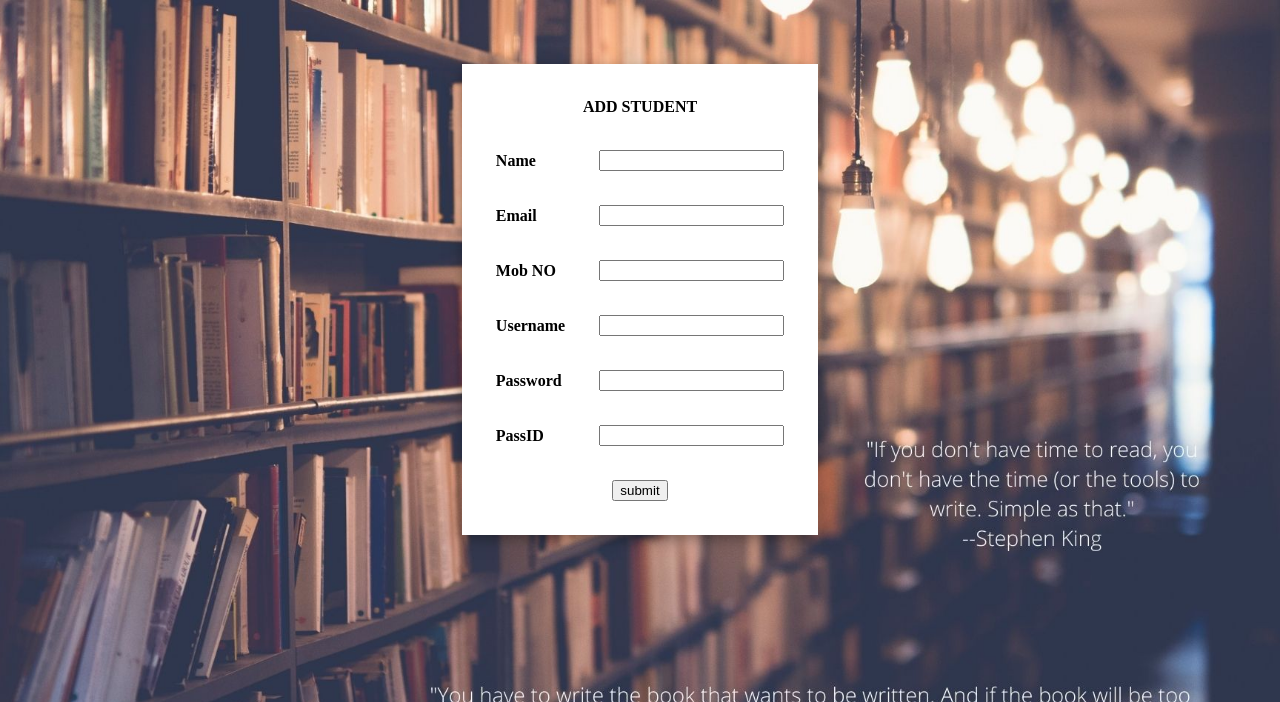
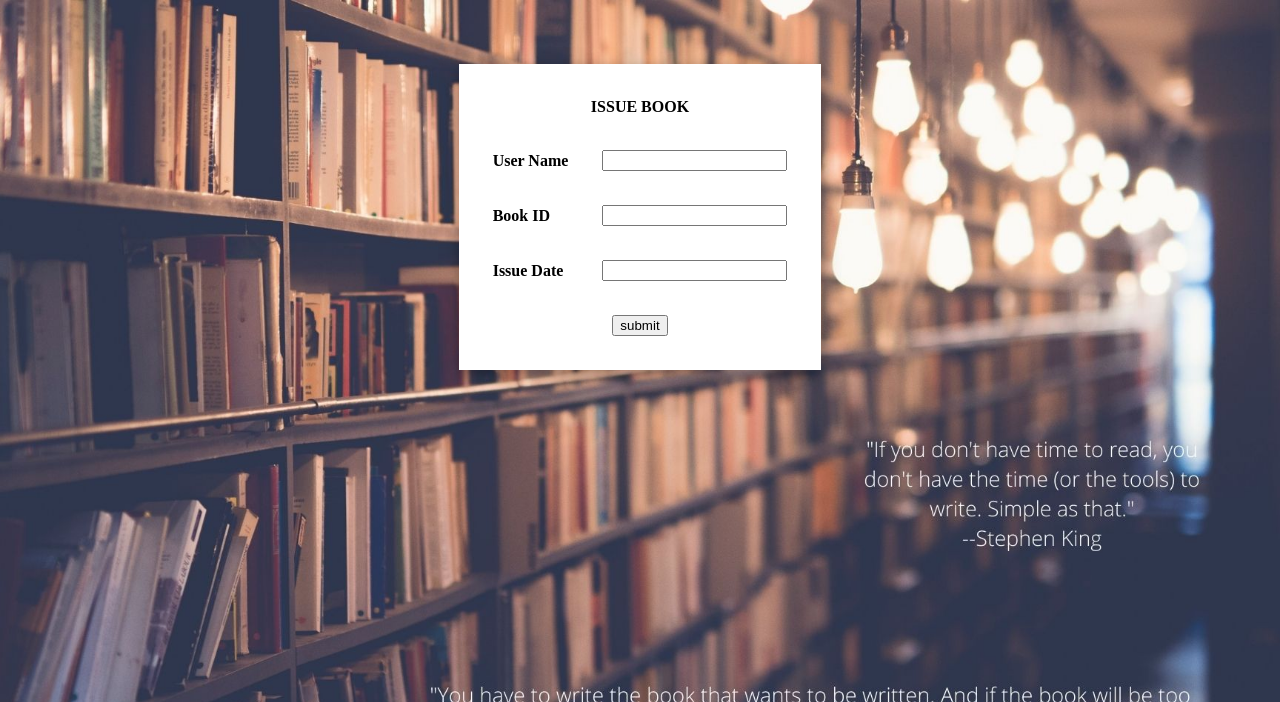
Before and after one commit to cmsubhadra/Library-Project-MCA-_-PHP, a PHP site: page /admin/issue_book.php in a window 1280 px wide. Shown: the top 702 px of the page. Run offline with PHP 8.4, Linux system fonts and the light colour scheme; a user stored in the database is signed in.

Commit message:
issue book page started

```diff
--- a/admin/index.php
+++ b/admin/index.php
@@ -27,6 +27,7 @@
 		<a href="add_request.php" class="admin-items" target="content">Approve Request</a>
 		<a href="view_student.php" class="admin-items" target="content">View Student</a>
 		<a href="view_book.php" class="admin-items" target="content">Search Book</a>
+		<a href="issue_book.php" class="admin-items" target="content">Issue Book</a>
 		<a href="logout.php" class="admin-items">Logout</a>
 
 	</div>
--- a/admin/issue_book.php
+++ b/admin/issue_book.php
@@ -48,32 +48,21 @@
     <form name="form" action="#" method="POST">
         <table>
             <tr>
-                <th colspan="2" style="text-align:center">ADD STUDENT</th>
+                <th colspan="2" style="text-align:center">ISSUE BOOK</th>
             </tr>
             <tr>
-                <th>Name</th>
+                <th>User Name</th>
                 <td><input type="text" name="fname"> </td>
             </tr>
             <tr>
-                <th>Email</th>
+                <th>Book ID</th>
                 <td><input type="email" name="email"> </td>
             </tr>
             <tr>
-                <th>Mob NO </th>
+                <th>Issue Date </th>
                 <td><input type="tel" name="mob"> </td>
             </tr>
-            <tr>
-                <th>Username </th>
-                <td><input type="text" name="user"> </td>
-            </tr>
-            <tr>
-                <th>Password </th>
-                <td><input type="password" name="password"> </td>
-            </tr>
-            <tr>
-                <th>PassID </th>
-                <td><input type="password" name="passid"> </td>
-            </tr>
+
             <tr class="center">
                 <th colspan="2"><input type="submit" value="submit" name="submit"></th>
             </tr>
```
